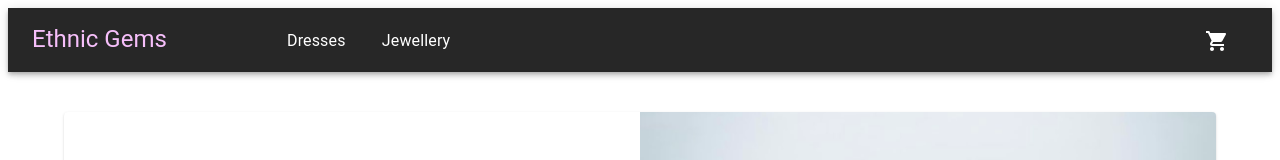
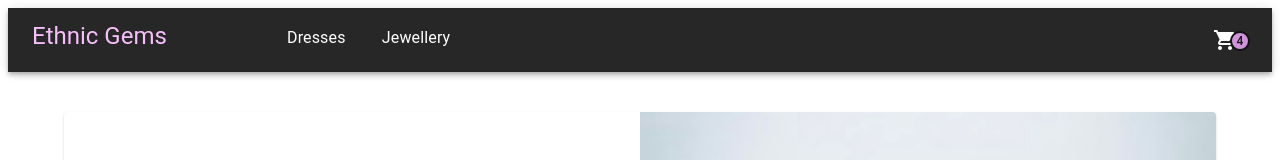
Before and after one commit to arasidobariya/ethnicGems, a React (Create React App) app: page / in a window 1280 px wide. Shown: the top 160 px of the page. Built offline with nearby package versions, Linux system fonts and the light colour scheme.

Commit message:
added styled badge and used in the header

```diff
--- /dev/null
+++ b/src/Styles/Badge.js
@@ -0,0 +1,13 @@
+import Badge from "@mui/material/Badge";
+import { styled } from "@mui/material/styles";
+
+const StyledBadge = styled(Badge)(({ theme }) => ({
+  "& .MuiBadge-badge": {
+    right: -3,
+    top: 13,
+    border: `2px solid ${theme.palette.background.paper}`,
+    padding: "0 4px",
+  },
+}));
+
+export default StyledBadge
--- a/src/components/Header.js
+++ b/src/components/Header.js
@@ -24,6 +24,7 @@ import ChevronRightIcon from "@mui/icons-material/ChevronRight";
 import ShoppingCartIcon from "@mui/icons-material/ShoppingCart";
 import { useState } from "react";
 import StyledNavLink from "../Styles/NavLink";
+import StyledBadge from "../Styles/Badge";
 
 const DrawerHeader = styled("div")(({ theme }) => ({
   display: "flex",
@@ -84,8 +85,12 @@ function Header() {
                   ))}
               </Grid>
 
-              <Grid item md={0.5} mt={0.7}>
-                <ShoppingCartIcon size="large" />
+              <Grid item md={0.5}>
+                <IconButton aria-label="cart">
+                  <StyledBadge badgeContent={4} color="secondary">
+                    <ShoppingCartIcon />
+                  </StyledBadge>
+                </IconButton>
               </Grid>
             </Grid>
           )}
@@ -102,13 +107,17 @@ function Header() {
                 <MenuIcon />
               </IconButton>
               <Grid container>
-                <Grid item xs={11.5}>
+                <Grid item xs={11}>
                   <StyledNavLink to="/">
                     <Typography variant="h5">Ethnic Gems</Typography>
                   </StyledNavLink>{" "}
                 </Grid>
-                <Grid item xs={0.5} mt={0.7}>
-                  <ShoppingCartIcon size="large" />
+                <Grid item xs={1}>
+                  <IconButton aria-label="cart">
+                    <StyledBadge badgeContent={4} color="secondary">
+                      <ShoppingCartIcon />
+                    </StyledBadge>
+                  </IconButton>
                 </Grid>
               </Grid>
             </>
```
